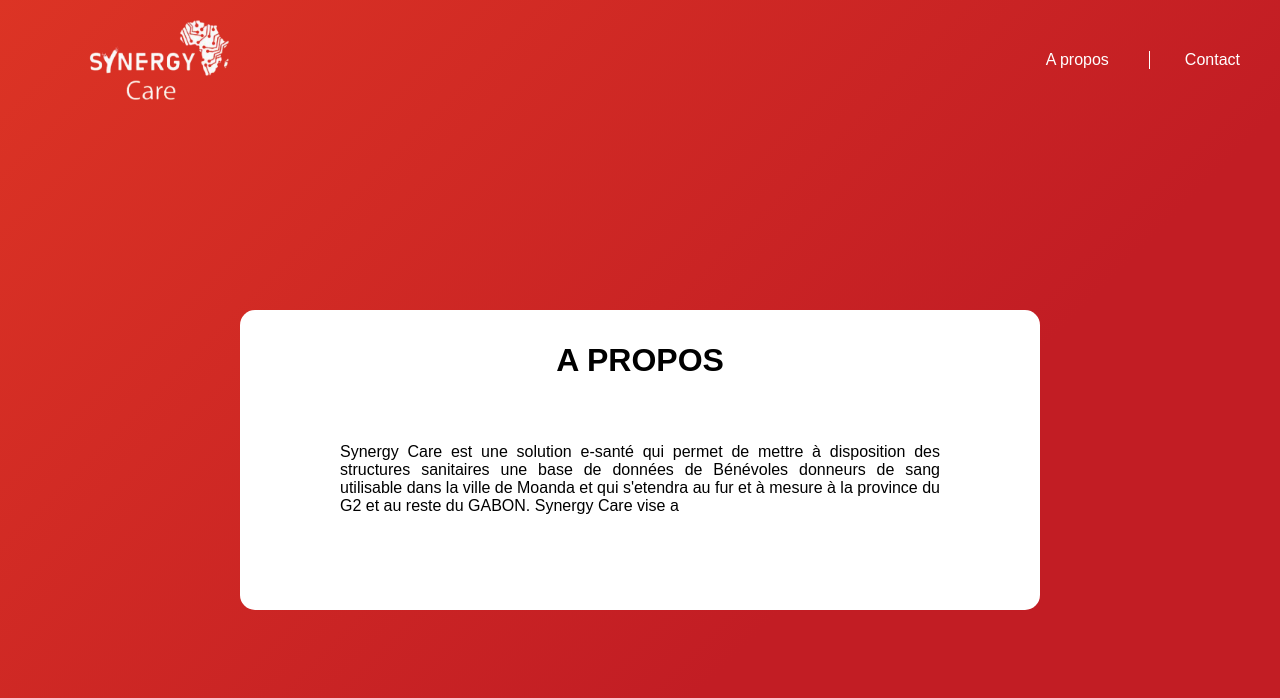
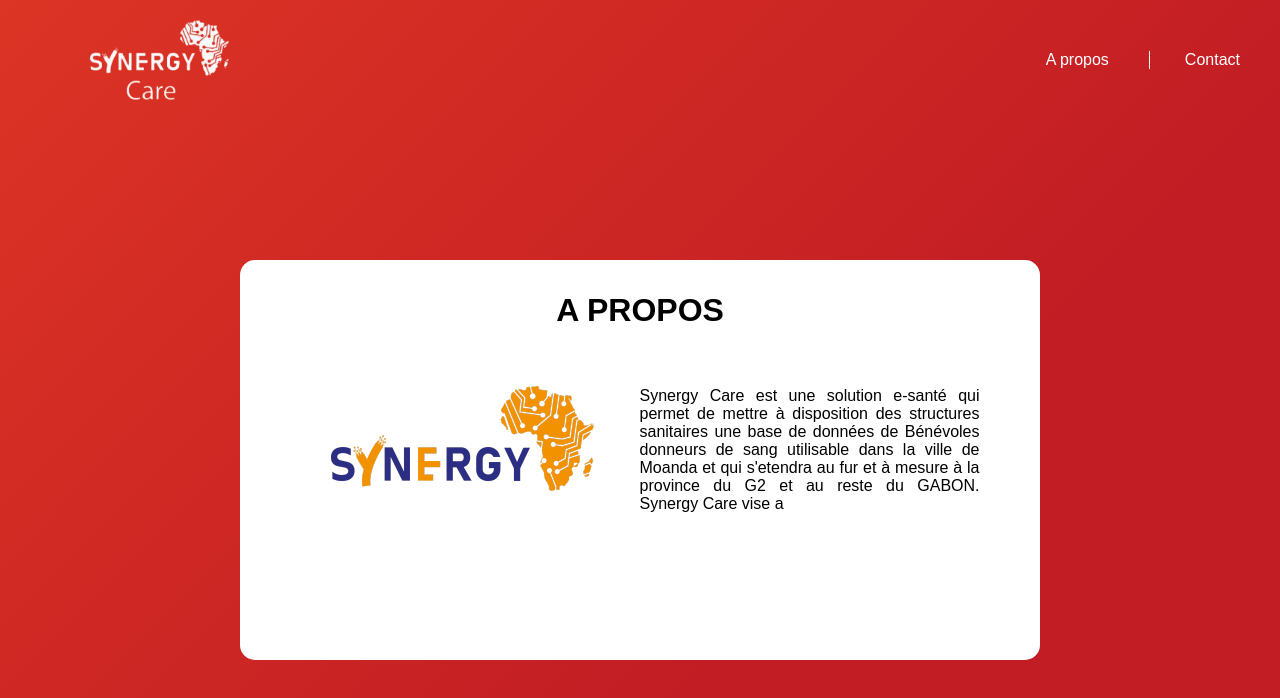
Before and after one commit to YohannObiang/synergycare, a plain HTML site: page about.html in a window 1280 px wide. Drawn offline with Linux system fonts and the light colour scheme.

Commit message:
version 3

```diff
--- a/about.css
+++ b/about.css
@@ -70,7 +70,7 @@ body{
     position: relative;
 }
 .form-bg{
-    height: 300px;
+    height: 400px;
     width: 800px;
     background: #ffff;
     border-radius: 15px;
@@ -85,7 +85,7 @@ h1{
     margin-top: 2rem;
 }
 p{
-    width: 75%;
-    margin-top: 4rem;
+    width: 340px;
+    margin-top: 2rem;
     text-align: justify;
 }
--- a/about.html
+++ b/about.html
@@ -19,13 +19,16 @@
     <div class="container">
         <div class="form-bg">
             <h1>A PROPOS</h1>
-            <p>Synergy Care est une solution e-santé qui permet de mettre à disposition des
+            <div style="display: flex; align-items:center; justify-content:space-around">
+                <img src="images/logoo.png" alt="" style="margin-top: 2rem;">
+                <p>Synergy Care est une solution e-santé qui permet de mettre à disposition des
                 structures sanitaires une base de données de Bénévoles donneurs de sang
                 utilisable dans la ville de Moanda et qui s'etendra au fur et à mesure
                 à la province du G2 et au reste du GABON.
 
                 Synergy Care vise a
-            </p>
+                </p>
+            </div>
         </div>
     </div>
 
```
